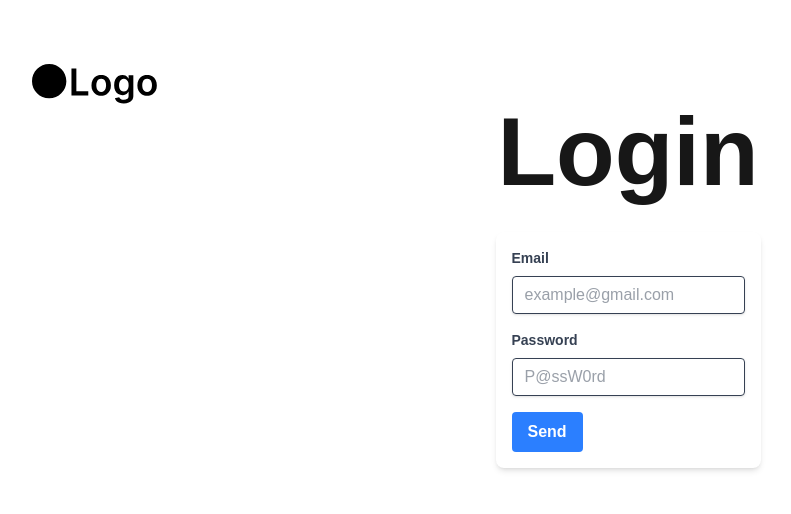
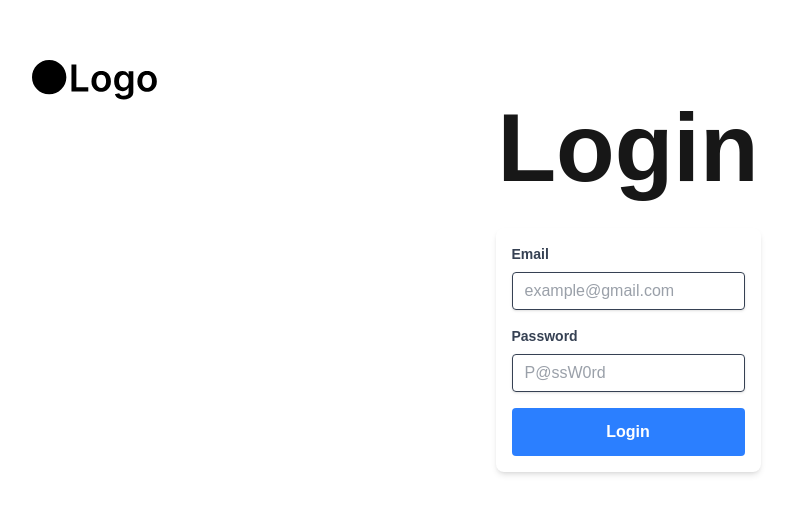
Before and after one commit to rikeda-cloud/react, a Next.js app in the folder typing-game/: page /login in a window 1280 px wide. Shown: the part 134-648 px from the top of the page, without its empty margins (12-803 px from the left). Built offline with nearby package versions, Linux system fonts and the light colour scheme.

Commit message:
[update] YupFormの送信ボタンのレイアウトを調節

```diff
--- a/typing-game/src/app/login/page.tsx
+++ b/typing-game/src/app/login/page.tsx
@@ -17,6 +17,7 @@ const loginFields = [
 
 function LoginPage() {
   const handleLogin = (data: any) => console.log("Login Data: ", data);
+  const title = "Login";
 
   return (
     <div className="flex flex-col items-center justify-center min-h-screen px-8 py-12">
@@ -24,10 +25,15 @@ function LoginPage() {
 
       <div className="flex flex-col items-center justify-center">
         <h1 className="text-6xl md:text-8xl font-bold mb-8">
-          Login
+          {title}
         </h1>
         <div>
-          <YupForm fields={loginFields} schema={loginSchema} onSubmit={handleLogin} />
+          <YupForm
+            fields={loginFields}
+            schema={loginSchema}
+            onSubmit={handleLogin}
+            submitButtonText={title}
+          />
         </div>
       </div>
     </div>
--- a/typing-game/src/app/signin/page.tsx
+++ b/typing-game/src/app/signin/page.tsx
@@ -18,6 +18,7 @@ const signinFields = [
 
 function SigninPage() {
   const handleSignin = (data: any) => console.log("Signin Data: ", data);
+  const title = "Sign In";
 
   return (
     <div className="flex flex-col items-center justify-center min-h-screen px-8 py-12">
@@ -25,10 +26,15 @@ function SigninPage() {
 
       <div className="flex flex-col items-center justify-center">
         <h1 className="text-6xl md:text-8xl font-bold mb-8">
-          Sign In
+          {title}
         </h1>
         <div>
-          <YupForm fields={signinFields} schema={signinSchema} onSubmit={handleSignin} />
+          <YupForm
+            fields={signinFields}
+            schema={signinSchema}
+            onSubmit={handleSignin}
+            submitButtonText={title}
+          />
         </div>
       </div>
     </div>
--- a/typing-game/src/components/YupForm.tsx
+++ b/typing-game/src/components/YupForm.tsx
@@ -17,9 +17,10 @@ interface FormProps {
   schema: yup.AnyObjectSchema;
   onSubmit: (data: any) => void;
   children?: ReactNode;
+  submitButtonText?: string;
 }
 
-function YupForm({ fields, schema, onSubmit, children }: FormProps) {
+function YupForm({ fields, schema, onSubmit, children, submitButtonText = "Send" }: FormProps) {
   const { register, handleSubmit, formState: { errors } } = useForm({
     resolver: yupResolver(schema),
   });
@@ -43,12 +44,12 @@ function YupForm({ fields, schema, onSubmit, children }: FormProps) {
         </div>
       ))}
       {children}
-      <div className="flex items-center justify-between">
+      <div className="flex items-center justify-center">
         <button
           type="submit"
-          className="bg-blue-500 hover:bg-blue-700 text-white font-bold py-2 px-4 rounded focus:outline-none focus:shadow-outline"
+          className="bg-blue-500 hover:bg-blue-700 text-white font-bold py-3 px-6 rounded focus:outline-none focus:shadow-outline w-full"
         >
-          Send
+          {submitButtonText}
         </button>
       </div>
     </form>
```
